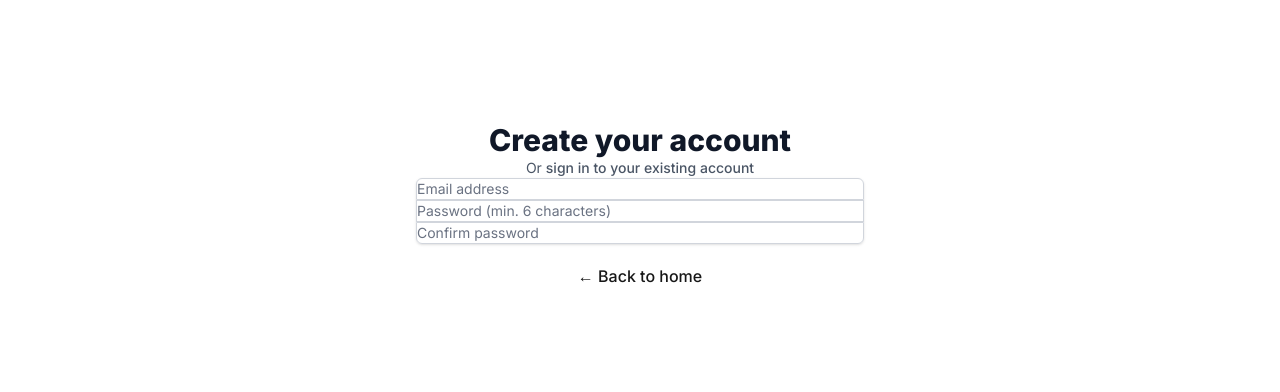
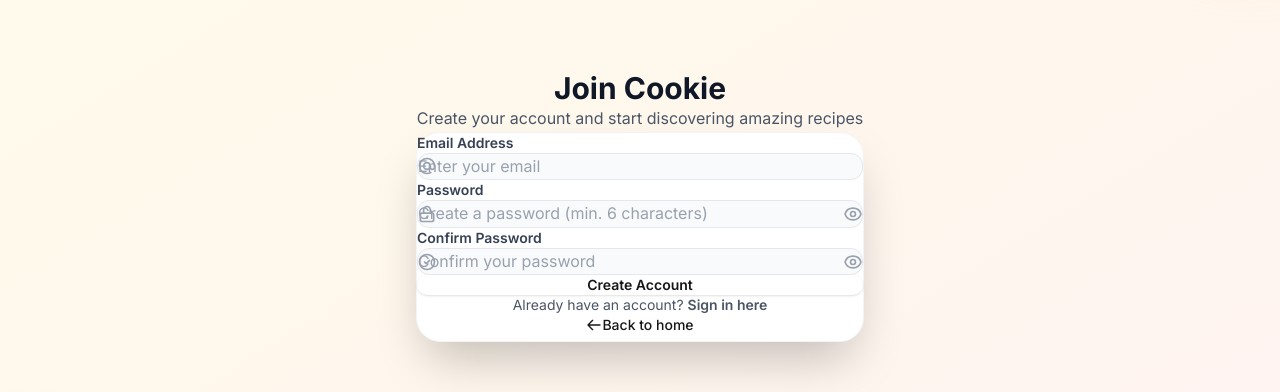
Before and after one commit to SweetieBirdX/Cookie, a Next.js app: page /auth/signup in a window 1280 px wide. Shown: the part 194-586 px from the top of the page. Built offline with nearby package versions, Linux system fonts and the light colour scheme; no server answers.

Commit message:
sign up page

```diff
--- a/src/app/auth/signup/page.tsx
+++ b/src/app/auth/signup/page.tsx
@@ -11,6 +11,8 @@ export default function SignUpPage() {
   const [confirmPassword, setConfirmPassword] = useState("");
   const [error, setError] = useState("");
   const [loading, setLoading] = useState(false);
+  const [showPassword, setShowPassword] = useState(false);
+  const [showConfirmPassword, setShowConfirmPassword] = useState(false);
   const router = useRouter();
 
   const handleSubmit = async (e: React.FormEvent) => {
@@ -57,99 +59,194 @@ export default function SignUpPage() {
   };
 
   return (
-    <div className="min-h-screen flex items-center justify-center py-12 px-4 sm:px-6 lg:px-8">
-      <div className="max-w-md w-full space-y-8">
-        <div>
-          <h2 className="mt-6 text-center text-3xl font-extrabold text-gray-900">
-            Create your account
-          </h2>
-          <p className="mt-2 text-center text-sm text-gray-600">
-            Or{" "}
-            <Link
-              href="/auth/signin"
-              className="font-medium text-indigo-600 hover:text-indigo-500"
-            >
-              sign in to your existing account
-            </Link>
-          </p>
+    <div className="min-h-screen bg-gradient-to-br from-amber-50 via-orange-50 to-red-50 flex items-center justify-center py-12 px-4 sm:px-6 lg:px-8">
+      {/* Background decoration */}
+      <div className="absolute inset-0 overflow-hidden">
+        <div className="absolute -top-40 -right-32 w-80 h-80 bg-gradient-to-br from-amber-200 to-orange-300 rounded-full mix-blend-multiply filter blur-xl opacity-70 animate-pulse"></div>
+        <div className="absolute -bottom-40 -left-32 w-80 h-80 bg-gradient-to-br from-red-200 to-pink-300 rounded-full mix-blend-multiply filter blur-xl opacity-70 animate-pulse animation-delay-2000"></div>
       </div>
-        <form className="mt-8 space-y-6" onSubmit={handleSubmit}>
-          <div className="rounded-md shadow-sm -space-y-px">
-            <div>
-              <label htmlFor="email" className="sr-only">
-                Email address
+
+      <div className="relative max-w-md w-full">
+        {/* Header */}
+        <div className="text-center mb-8">
+          <h1 className="text-3xl font-bold text-gray-900 mb-2">Join Cookie</h1>
+          <p className="text-gray-600">Create your account and start discovering amazing recipes</p>
+        </div>
+
+        {/* Sign up form */}
+        <div className="bg-white rounded-3xl shadow-2xl p-8 border border-gray-100">
+          <form className="space-y-6" onSubmit={handleSubmit}>
+            {/* Email field */}
+            <div className="space-y-2">
+              <label htmlFor="email" className="block text-sm font-semibold text-gray-700">
+                Email Address
               </label>
+              <div className="relative">
+                <div className="absolute inset-y-0 left-0 pl-3 flex items-center pointer-events-none">
+                  <svg className="h-5 w-5 text-gray-400" fill="none" stroke="currentColor" viewBox="0 0 24 24">
+                    <path strokeLinecap="round" strokeLinejoin="round" strokeWidth={2} d="M16 12a4 4 0 10-8 0 4 4 0 008 0zm0 0v1.5a2.5 2.5 0 005 0V12a9 9 0 10-9 9m4.5-1.206a8.959 8.959 0 01-4.5 1.207" />
+                  </svg>
+                </div>
                 <input
                   id="email"
                   name="email"
                   type="email"
                   autoComplete="email"
                   required
-                className="appearance-none rounded-none relative block w-full px-3 py-2 border border-gray-300 placeholder-gray-500 text-gray-900 rounded-t-md focus:outline-none focus:ring-indigo-500 focus:border-indigo-500 focus:z-10 sm:text-sm"
-                placeholder="Email address"
+                  className="block w-full pl-10 pr-3 py-3 border border-gray-200 rounded-xl placeholder-gray-400 text-gray-900 focus:outline-none focus:ring-2 focus:ring-amber-500 focus:border-transparent transition-all duration-200 bg-gray-50 focus:bg-white"
+                  placeholder="Enter your email"
                   value={email}
                   onChange={(e) => setEmail(e.target.value)}
                 />
               </div>
-            <div>
-              <label htmlFor="password" className="sr-only">
+            </div>
+
+            {/* Password field */}
+            <div className="space-y-2">
+              <label htmlFor="password" className="block text-sm font-semibold text-gray-700">
                 Password
               </label>
+              <div className="relative">
+                <div className="absolute inset-y-0 left-0 pl-3 flex items-center pointer-events-none">
+                  <svg className="h-5 w-5 text-gray-400" fill="none" stroke="currentColor" viewBox="0 0 24 24">
+                    <path strokeLinecap="round" strokeLinejoin="round" strokeWidth={2} d="M12 15v2m-6 4h12a2 2 0 002-2v-6a2 2 0 00-2-2H6a2 2 0 00-2 2v6a2 2 0 002 2zm10-10V7a4 4 0 00-8 0v4h8z" />
+                  </svg>
+                </div>
                 <input
                   id="password"
                   name="password"
-                type="password"
+                  type={showPassword ? "text" : "password"}
                   autoComplete="new-password"
                   required
-                className="appearance-none rounded-none relative block w-full px-3 py-2 border border-gray-300 placeholder-gray-500 text-gray-900 focus:outline-none focus:ring-indigo-500 focus:border-indigo-500 focus:z-10 sm:text-sm"
-                placeholder="Password (min. 6 characters)"
+                  className="block w-full pl-10 pr-12 py-3 border border-gray-200 rounded-xl placeholder-gray-400 text-gray-900 focus:outline-none focus:ring-2 focus:ring-amber-500 focus:border-transparent transition-all duration-200 bg-gray-50 focus:bg-white"
+                  placeholder="Create a password (min. 6 characters)"
                   value={password}
                   onChange={(e) => setPassword(e.target.value)}
                 />
+                <button
+                  type="button"
+                  className="absolute inset-y-0 right-0 pr-3 flex items-center"
+                  onClick={() => setShowPassword(!showPassword)}
+                >
+                  {showPassword ? (
+                    <svg className="h-5 w-5 text-gray-400 hover:text-gray-600" fill="none" stroke="currentColor" viewBox="0 0 24 24">
+                      <path strokeLinecap="round" strokeLinejoin="round" strokeWidth={2} d="M13.875 18.825A10.05 10.05 0 0112 19c-4.478 0-8.268-2.943-9.543-7a9.97 9.97 0 011.563-3.029m5.858.908a3 3 0 114.243 4.243M9.878 9.878l4.242 4.242M9.878 9.878L3 3m6.878 6.878L21 21" />
+                    </svg>
+                  ) : (
+                    <svg className="h-5 w-5 text-gray-400 hover:text-gray-600" fill="none" stroke="currentColor" viewBox="0 0 24 24">
+                      <path strokeLinecap="round" strokeLinejoin="round" strokeWidth={2} d="M15 12a3 3 0 11-6 0 3 3 0 016 0z" />
+                      <path strokeLinecap="round" strokeLinejoin="round" strokeWidth={2} d="M2.458 12C3.732 7.943 7.523 5 12 5c4.478 0 8.268 2.943 9.542 7-1.274 4.057-5.064 7-9.542 7-4.477 0-8.268-2.943-9.542-7z" />
+                    </svg>
+                  )}
+                </button>
               </div>
-            <div>
-              <label htmlFor="confirmPassword" className="sr-only">
+            </div>
+
+            {/* Confirm Password field */}
+            <div className="space-y-2">
+              <label htmlFor="confirmPassword" className="block text-sm font-semibold text-gray-700">
                 Confirm Password
               </label>
+              <div className="relative">
+                <div className="absolute inset-y-0 left-0 pl-3 flex items-center pointer-events-none">
+                  <svg className="h-5 w-5 text-gray-400" fill="none" stroke="currentColor" viewBox="0 0 24 24">
+                    <path strokeLinecap="round" strokeLinejoin="round" strokeWidth={2} d="M9 12l2 2 4-4m6 2a9 9 0 11-18 0 9 9 0 0118 0z" />
+                  </svg>
+                </div>
                 <input
                   id="confirmPassword"
                   name="confirmPassword"
-                type="password"
+                  type={showConfirmPassword ? "text" : "password"}
                   autoComplete="new-password"
                   required
-                className="appearance-none rounded-none relative block w-full px-3 py-2 border border-gray-300 placeholder-gray-500 text-gray-900 rounded-b-md focus:outline-none focus:ring-indigo-500 focus:border-indigo-500 focus:z-10 sm:text-sm"
-                placeholder="Confirm password"
+                  className="block w-full pl-10 pr-12 py-3 border border-gray-200 rounded-xl placeholder-gray-400 text-gray-900 focus:outline-none focus:ring-2 focus:ring-amber-500 focus:border-transparent transition-all duration-200 bg-gray-50 focus:bg-white"
+                  placeholder="Confirm your password"
                   value={confirmPassword}
                   onChange={(e) => setConfirmPassword(e.target.value)}
                 />
+                <button
+                  type="button"
+                  className="absolute inset-y-0 right-0 pr-3 flex items-center"
+                  onClick={() => setShowConfirmPassword(!showConfirmPassword)}
+                >
+                  {showConfirmPassword ? (
+                    <svg className="h-5 w-5 text-gray-400 hover:text-gray-600" fill="none" stroke="currentColor" viewBox="0 0 24 24">
+                      <path strokeLinecap="round" strokeLinejoin="round" strokeWidth={2} d="M13.875 18.825A10.05 10.05 0 0112 19c-4.478 0-8.268-2.943-9.543-7a9.97 9.97 0 011.563-3.029m5.858.908a3 3 0 114.243 4.243M9.878 9.878l4.242 4.242M9.878 9.878L3 3m6.878 6.878L21 21" />
+                    </svg>
+                  ) : (
+                    <svg className="h-5 w-5 text-gray-400 hover:text-gray-600" fill="none" stroke="currentColor" viewBox="0 0 24 24">
+                      <path strokeLinecap="round" strokeLinejoin="round" strokeWidth={2} d="M15 12a3 3 0 11-6 0 3 3 0 016 0z" />
+                      <path strokeLinecap="round" strokeLinejoin="round" strokeWidth={2} d="M2.458 12C3.732 7.943 7.523 5 12 5c4.478 0 8.268 2.943 9.542 7-1.274 4.057-5.064 7-9.542 7-4.477 0-8.268-2.943-9.542-7z" />
+                    </svg>
+                  )}
+                </button>
               </div>
             </div>
 
+            {/* Error message */}
             {error && (
-            <div className="rounded-md bg-red-50 p-4">
-              <div className="text-sm text-red-700">{error}</div>
+              <div className="bg-red-50 border border-red-200 rounded-xl p-4">
+                <div className="flex">
+                  <div className="flex-shrink-0">
+                    <svg className="h-5 w-5 text-red-400" viewBox="0 0 20 20" fill="currentColor">
+                      <path fillRule="evenodd" d="M10 18a8 8 0 100-16 8 8 0 000 16zM8.707 7.293a1 1 0 00-1.414 1.414L8.586 10l-1.293 1.293a1 1 0 101.414 1.414L10 11.414l1.293 1.293a1 1 0 001.414-1.414L11.414 10l1.293-1.293a1 1 0 00-1.414-1.414L10 8.586 8.707 7.293z" clipRule="evenodd" />
+                    </svg>
+                  </div>
+                  <div className="ml-3">
+                    <p className="text-sm text-red-700">{error}</p>
+                  </div>
+                </div>
               </div>
             )}
 
-          <div>
+            {/* Sign up button */}
             <button
               type="submit"
               disabled={loading}
-              className="group relative w-full flex justify-center py-2 px-4 border border-transparent text-sm font-medium rounded-md text-white bg-indigo-600 hover:bg-indigo-700 focus:outline-none focus:ring-2 focus:ring-offset-2 focus:ring-indigo-500 disabled:opacity-50 disabled:cursor-not-allowed"
+              className="w-full flex justify-center items-center py-3 px-4 border border-transparent rounded-xl shadow-sm text-sm font-semibold bg-gradient-to-r from-amber-500 to-orange-500 hover:from-amber-600 hover:to-orange-600 focus:outline-none focus:ring-2 focus:ring-offset-2 focus:ring-amber-500 disabled:opacity-50 disabled:cursor-not-allowed transition-all duration-200 transform hover:scale-[1.02] active:scale-[0.98]"
+              style={{ color: 'white !important' }}
             >
-              {loading ? "Creating account..." : "Create account"}
+              {loading ? (
+                <>
+                  <svg className="animate-spin -ml-1 mr-3 h-5 w-5" style={{ color: 'white !important' }} xmlns="http://www.w3.org/2000/svg" fill="none" viewBox="0 0 24 24">
+                    <circle className="opacity-25" cx="12" cy="12" r="10" stroke="currentColor" strokeWidth="4"></circle>
+                    <path className="opacity-75" fill="currentColor" d="M4 12a8 8 0 018-8V0C5.373 0 0 5.373 0 12h4zm2 5.291A7.962 7.962 0 014 12H0c0 3.042 1.135 5.824 3 7.938l3-2.647z"></path>
+                  </svg>
+                  <span style={{ color: 'white !important' }}>Creating account...</span>
+                </>
+              ) : (
+                <span style={{ color: 'white !important' }}>Create Account</span>
+              )}
             </button>
+          </form>
+
+          {/* Links */}
+          <div className="mt-8 space-y-4">
+            <div className="text-center">
+              <p className="text-sm text-gray-600">
+                Already have an account?{" "}
+                <Link
+                  href="/auth/signin"
+                  className="font-semibold text-amber-600 hover:text-amber-500 transition-colors"
+                >
+                  Sign in here
+                </Link>
+              </p>
             </div>
 
             <div className="text-center">
               <Link
                 href="/"
-              className="font-medium text-indigo-600 hover:text-indigo-500"
+                className="inline-flex items-center text-sm font-medium text-gray-500 hover:text-gray-700 transition-colors"
               >
-              ← Back to home
+                <svg className="w-4 h-4 mr-2" fill="none" stroke="currentColor" viewBox="0 0 24 24">
+                  <path strokeLinecap="round" strokeLinejoin="round" strokeWidth={2} d="M10 19l-7-7m0 0l7-7m-7 7h18" />
+                </svg>
+                Back to home
               </Link>
             </div>
-        </form>
+          </div>
+        </div>
       </div>
     </div>
   );
```
Lines whose indentation alone changed are shown as unchanged.
